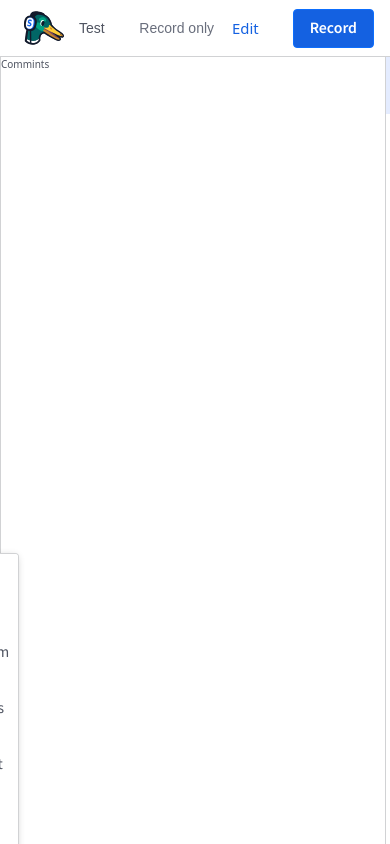
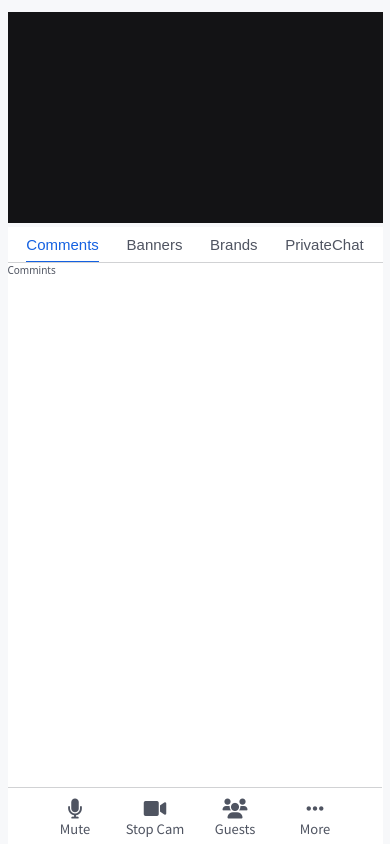
Before and after one commit to mayarja/perfogram, a React (Create React App) app: page / in a window 390 px wide. Both pictures are taken after typing "Sample" into the empty fields and a click on the button "Enter studio". Built offline with nearby package versions, Linux system fonts and the light colour scheme; grey boxes are pictures that could not be loaded.

Commit message:
update with mobile style

```diff
--- a/src/components/BoxVideo/BoxVideo.jsx
+++ b/src/components/BoxVideo/BoxVideo.jsx
@@ -92,7 +92,14 @@ function BoxVideo() {
 
   return (
     <Fragment>
-      <div className="bibibig" ref={divRef} style={{ flex: "25 auto" }}>
+      <div
+        className="bibibig"
+        ref={divRef}
+        style={{
+          flex: "25 auto",
+          height: screenWidth <= 576 ? (screenWidth / 16) * 9 : "TEST",
+        }}
+      >
         {/**Box Of Video */}
         <div
           className="box-conatiner"
@@ -197,7 +204,7 @@ function BoxVideo() {
       </div>
 
       {/*Button actions foe edit on video box */}
-      <div className="box-btns">
+      <div className="box-btns d-none d-sm-block">
         <div className="icnons-control">
           <div className="icnons-control2">
             <div className="icnons-control3">
--- a/src/components/BoxVideo/BoxVideo.scss
+++ b/src/components/BoxVideo/BoxVideo.scss
@@ -7,6 +7,12 @@
   align-items: center;
   -webkit-box-pack: center;
   justify-content: center;
+}
+@media screen and (max-width: 576px) {
+  .bibibig {
+    flex: 0 0 auto !important;
+    width: 100%;
+  }
 }
 .box-conatiner {
   transition: width 300ms ease 0s, height 300ms ease 0s;
--- /dev/null
+++ b/src/components/MobileBox/MobileBox.jsx
@@ -0,0 +1,208 @@
+import React, { Fragment, useState } from "react";
+import "./MobileBox.scss";
+import Commints from "../Commints/Commints";
+import Banners from "../Banners/Banners";
+import Brand from "../Brand/Brand";
+import PrivateChat from "../PrivateChat/PrivateChat";
+import SettingBar from "../SettingBar/SettingBar";
+import { useDispatch, useSelector } from "react-redux";
+import { CamStatus, MicStatus, StopCameraMic } from "../../store/theme";
+import { BoxTooltipTitle } from "../ToolTipsFolder/ToolTips";
+
+function MobileBox() {
+  let [activeBox, setActiveBox] = useState("Comments");
+
+  let { cam, mic } = useSelector((state) => state.themeslice);
+  let dispatch = useDispatch();
+
+  let ToggleMic = (e) => {
+    dispatch(MicStatus(e));
+    if (e) {
+      dispatch(StopCameraMic(false));
+    }
+  };
+  let ToggleCam = (e) => {
+    dispatch(CamStatus(e));
+    if (e) {
+      dispatch(StopCameraMic(false));
+    }
+  };
+
+  return (
+    <div className="mobile-box d-block d-sm-none">
+      <div className="list-actions">
+        <div
+          onClick={(e) => setActiveBox("Comments")}
+          className={`box-item ${activeBox === "Comments" && "active"}`}
+        >
+          <span>Comments</span>
+        </div>
+        <div
+          onClick={(e) => setActiveBox("Banners")}
+          className={`box-item ${activeBox === "Banners" && "active"}`}
+        >
+          <span>Banners</span>
+        </div>
+        <div
+          onClick={(e) => setActiveBox("Brands")}
+          className={`box-item ${activeBox === "Brands" && "active"}`}
+        >
+          <span>Brands</span>
+        </div>
+        <div
+          onClick={(e) => setActiveBox("PrivateChat")}
+          className={`box-item ${activeBox === "PrivateChat" && "active"}`}
+        >
+          <span>PrivateChat</span>
+        </div>
+      </div>
+      <Fragment>
+        <div className="box-result">
+          <div className="wrapper-result">
+            <div className="box-content">
+              {activeBox === "Comments" ? (
+                <Commints />
+              ) : activeBox === "Banners" ? (
+                <Banners />
+              ) : activeBox === "Brands" ? (
+                <Brand />
+              ) : (
+                <PrivateChat />
+              )}
+            </div>
+          </div>
+        </div>
+        <div className="action-settings">
+          <div className="box-action">
+            {/*Box For Mic */}
+            {mic ? (
+              <div
+                className="box-icon"
+                onClick={(e) => {
+                  ToggleMic(false);
+                }}
+              >
+                <BoxTooltipTitle
+                  placement="top"
+                  backgroundColor="rgb(27, 31, 41)"
+                  title={
+                    <span className="titleWithButtons">
+                      Press <text>CRTL</text> + <text>D</text>
+                    </span>
+                  }
+                >
+                  <i className="fa-solid fa-microphone" />
+                </BoxTooltipTitle>
+                <span>Mute</span>
+              </div>
+            ) : (
+              <div
+                className="box-icon active"
+                onClick={(e) => {
+                  ToggleMic(true);
+                }}
+              >
+                <BoxTooltipTitle
+                  placement="top"
+                  backgroundColor="rgb(27, 31, 41)"
+                  title={
+                    <span className="titleWithButtons">
+                      Press <text>CRTL</text> + <text>D</text>
+                    </span>
+                  }
+                >
+                  <i className="fa-solid fa-microphone-slash" />
+                </BoxTooltipTitle>
+                <span>Unmute</span>
+              </div>
+            )}
+
+            {/*Box For cam */}
+
+            {cam ? (
+              <div
+                className="box-icon"
+                onClick={(e) => {
+                  ToggleCam(false);
+                }}
+              >
+                <BoxTooltipTitle
+                  placement="top"
+                  backgroundColor="rgb(27, 31, 41)"
+                  title={
+                    <span className="titleWithButtons">
+                      Press <text>CRTL</text> + <text>E</text>
+                    </span>
+                  }
+                >
+                  <i className="fa-solid fa-video" />
+                </BoxTooltipTitle>
+                <span>Stop Cam</span>
+              </div>
+            ) : (
+              <div
+                className="box-icon active"
+                onClick={(e) => {
+                  ToggleCam(true);
+                }}
+              >
+                <BoxTooltipTitle
+                  placement="top"
+                  backgroundColor="rgb(27, 31, 41)"
+                  title={
+                    <span className="titleWithButtons">
+                      Press <text>CRTL</text> + <text>E</text>
+                    </span>
+                  }
+                >
+                  <i className="fa-solid fa-video-slash" />
+                </BoxTooltipTitle>
+                <span>Start Cam</span>
+              </div>
+            )}
+            {/**
+                    <div className="box-icon">
+              <i className="fa-solid fa-gear"></i>
+              <span>Settings</span>
+            </div>
+         */}
+            {/*
+                  <div className="box-icon">
+              <i className="fa-solid fa-desktop" />
+              <span>Present</span>
+            </div>
+            */}
+            <div className="box-icon">
+              <i className="fa-solid fa-users" />
+              <span>Guests</span>
+            </div>
+
+            <div className="box-icon">
+              <i className="fa-solid fa-ellipsis" />
+              <span>More</span>
+            </div>
+            {/*
+             <div className="box-icon">
+              <i className="fa-solid fa-user-plus" />
+              <span>Invite</span>
+            </div>
+        */}
+            {/*
+            <div className="box-icon">
+              <i
+                className="fa-solid fa-circle-xmark"
+                style={{ color: "red" }}
+              />
+              <span style={{ fontSize: "1.07rem", marginTop: "5px" }}>
+                Leave Studio
+              </span>
+            </div>
+    */}
+          </div>
+        </div>
+      </Fragment>
+    </div>
+  );
+}
+
+export default MobileBox;
--- /dev/null
+++ b/src/components/MobileBox/MobileBox.scss
@@ -0,0 +1,140 @@
+.mobile-box {
+  width: 100%;
+  display: flex;
+  flex-direction: column;
+  align-items: center;
+  height: 100%;
+  @media screen and (max-width: 576px) {
+    display: flex !important;
+  }
+  .list-actions {
+    display: flex;
+    justify-content: space-around;
+    align-items: center;
+    background-color: #fff;
+    border-bottom: 1px solid rgba(27, 31, 41, 0.2);
+    padding: 6px 5px 0px 5px;
+    width: 100%;
+    .box-item {
+      position: relative;
+      transition: all 0.3s ease-in-out;
+      padding-bottom: 5px;
+      span {
+        margin: 0px;
+        color: rgb(79, 84, 97);
+        font-family: AvertaStd-Regular, Arial, "Noto Sans JP", Prompt,
+          sans-serif;
+        font-size: 1.5rem;
+        font-weight: 400;
+        line-height: 1.6;
+        flex: 0 0 auto;
+      }
+      &::after {
+        content: "";
+        position: absolute;
+        bottom: 0;
+        left: 0;
+        height: 1px;
+        background-color: rgb(20, 97, 225);
+        width: 0;
+        transition: all 0.3s ease-in-out;
+      }
+    }
+    .active {
+      span {
+        color: rgb(20, 97, 225);
+      }
+      &::after {
+        width: 100%;
+        transition: all 0.3s ease-in-out;
+      }
+    }
+  }
+  .box-result {
+    position: relative;
+    height: 100%;
+    flex: 1 1;
+    width: 100%;
+  }
+  .wrapper-result {
+    position: absolute;
+    width: 100%;
+    height: 100%;
+    overflow: hidden;
+  }
+  .box-content {
+    width: 100%;
+    height: 100%;
+    padding-bottom: 60px;
+    background-color: rgb(255, 255, 255);
+    display: flex;
+    .AccordionBrand {
+      height: 100%;
+      overflow-y: auto;
+    }
+    .privateChat .BoxSend {
+      padding: 0px 12px 0px;
+    }
+  }
+  .action-settings {
+    background: rgb(255, 255, 255);
+    z-index: 4;
+    width: 96%;
+    display: flex;
+    justify-content: center;
+    position: absolute;
+    bottom: 0;
+    border-top: 1px solid rgba(27, 31, 41, 0.2);
+    margin: auto;
+
+    .box-action {
+      padding: 0;
+      display: flex;
+      justify-content: space-between;
+      align-items: center;
+      overflow-x: auto;
+      .active {
+        background-color: rgba(218, 56, 27, 0.15) !important;
+        svg {
+          fill: rgb(218, 56, 27);
+        }
+        i {
+          color: rgb(218, 56, 27) !important;
+        }
+      }
+      .box-icon {
+        min-width: 80px;
+        height: 56px;
+        padding: 4px 8px;
+        overflow: hidden;
+        position: relative;
+        display: inline-flex;
+        flex-direction: column;
+        -webkit-box-pack: end;
+        justify-content: flex-end;
+        -webkit-box-align: center;
+        align-items: center;
+        user-select: none;
+        text-decoration: none;
+        background-color: rgb(255, 255, 255);
+        transition: background 0.32s ease 0s;
+        cursor: pointer;
+        &:hover {
+          background-color: rgb(245, 245, 245);
+        }
+        i {
+          color: rgb(79, 84, 97);
+          font-size: 20px;
+        }
+        span {
+          margin: 0px;
+          color: rgb(79, 84, 97);
+          font-family: "Noto Sans JP", Prompt, sans-serif !important;
+          font-size: 1.3rem;
+          font-weight: 400;
+          line-height: 1.6;
+        }
+      }
+    }
+  }
+}
--- a/src/components/Navbar/Navbar.jsx
+++ b/src/components/Navbar/Navbar.jsx
@@ -3,7 +3,7 @@ import "./Navbar.scss";
 import img1 from "../../assits/logo.svg";
 function Navbar() {
   return (
-    <div className="mian-nav">
+    <div className="mian-nav d-none d-sm-block">
       <div className="header-inner">
         <div className="img-name">
           <div className="img-box">
--- a/src/components/SettingBar/SettingBar.jsx
+++ b/src/components/SettingBar/SettingBar.jsx
@@ -22,7 +22,7 @@ function SettingBar() {
   };
 
   return (
-    <div className="SettingBar">
+    <div className="SettingBar d-none d-sm-block">
       <div className="wrapper-one">
         <div className="wrapper-two">
           <div className="conatiner-box">
--- a/src/components/Sidebar/Sidebar.jsx
+++ b/src/components/Sidebar/Sidebar.jsx
@@ -22,7 +22,10 @@ function Sidebar() {
     setTap(e);
   };
   return (
-    <div className="box-setting" style={{ width: close ? "74px" : "460px" }}>
+    <div
+      className="box-setting d-none d-sm-block"
+      style={{ width: close ? "74px" : "460px" }}
+    >
       <div className="wrapper">
         <div className="box-icon">
           <div className="icons-wrap">
--- a/src/components/UnderStage/UnderStage.jsx
+++ b/src/components/UnderStage/UnderStage.jsx
@@ -72,7 +72,7 @@ function UnderStage() {
   };
 
   return (
-    <div className="understage">
+    <div className="understage d-none d-sm-block">
       <div className="wrpaer-understage">
         <div className="box-conatiner-2">
           {/*Box Fro user details and image */}
--- a/src/pages/MainPage/MainPage.jsx
+++ b/src/pages/MainPage/MainPage.jsx
@@ -5,6 +5,7 @@ import BoxVideo from "../../components/BoxVideo/BoxVideo";
 import Sidebar from "../../components/Sidebar/Sidebar";
 import UnderStage from "../../components/UnderStage/UnderStage";
 import SettingBar from "../../components/SettingBar/SettingBar";
+import MobileBox from "../../components/MobileBox/MobileBox";
 
 function MainPage() {
   return (
@@ -16,6 +17,7 @@ function MainPage() {
             <BoxVideo />
             <UnderStage />
             <SettingBar />
+            <MobileBox />
           </div>
         </div>
         <Sidebar />
```
